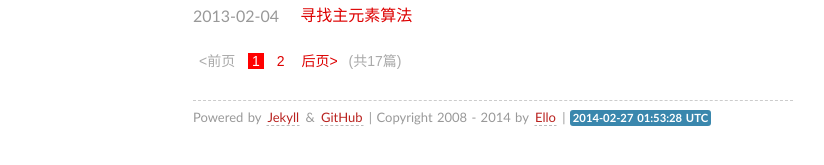
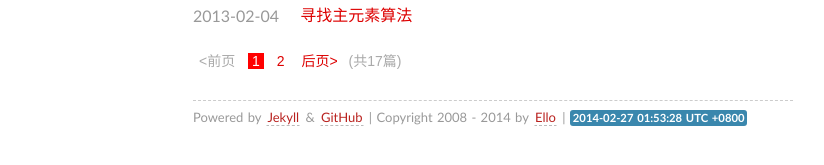
Before and after one commit to pii0x/ellochen.github.com, a Jekyll site: the page built from index.html, in a window 1280 px wide. Shown: the part 593-758 px from the top of the page, without its empty margins (147-971 px from the left). Built offline with Jekyll 4.4.1, drawn with Linux system fonts in a browser that asks for light colours; some web fonts are replaced; Markdown is read by kramdown in place of the engine named in the settings; the list of posts is cut into pages by our own code.

Commit message:
Update default.html

```diff
--- a/_layouts/default.html
+++ b/_layouts/default.html
@@ -31,7 +31,7 @@
       </div>
 
     <footer>
-        <p><small>Powered by <a href="https://github.com/mojombo/jekyll">Jekyll</a> & <a href="http://pages.github.com">GitHub</a> | Copyright 2008 - {{site.time | date:"%Y"}} by <a href="http://ellochen.github.com/about/">Ello</a> | <span class="label label-info">{{site.time | date:"%Y-%m-%d %H:%M:%S %Z"}}</span></small></p>
+        <p><small>Powered by <a href="https://github.com/mojombo/jekyll">Jekyll</a> & <a href="http://pages.github.com">GitHub</a> | Copyright 2008 - {{site.time | date:"%Y"}} by <a href="http://ellochen.github.com/about/">Ello</a> | <span class="label label-info">{{site.time | date:"%Y-%m-%d %H:%M:%S %Z +0800"}}</span></small></p>
     </footer>
 
     </div>
```
